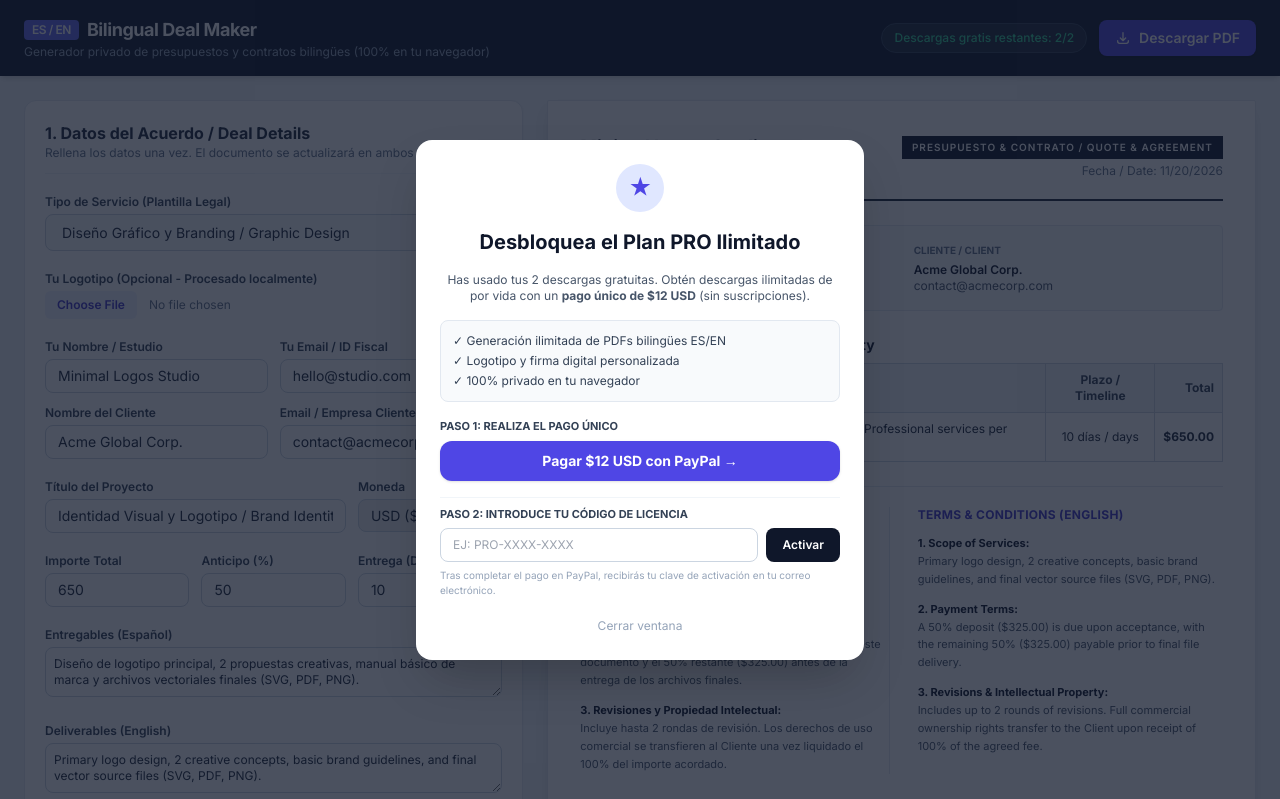
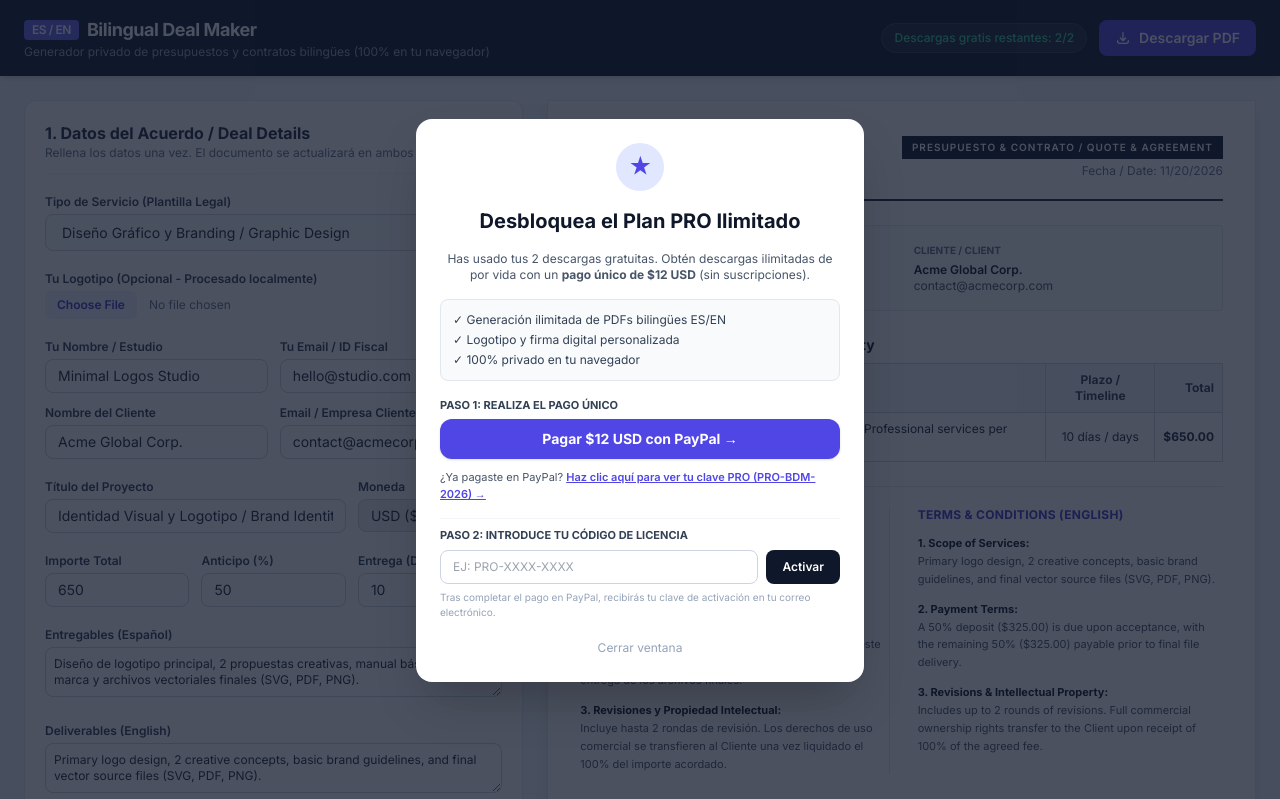
Before and after one commit to cryptolabservice-wq/bilingual-dealmaker., a plain HTML site: page index.html in a window 1280 px wide. Both pictures are taken after a click on the button "Descargas gratis restantes: 2/2". Shown: the top 799 px of the page. Drawn offline with nearby package versions, Linux system fonts and the light colour scheme.

Commit message:
Update index.html

```diff
--- a/index.html
+++ b/index.html
@@ -281,7 +281,13 @@
         <p class="text-[11px] font-bold text-slate-700 uppercase">Paso 1: Realiza el pago único</p>
         <a href="https://www.paypal.com/cgi-bin/webscr?cmd=_xclick&business=camillefortuna2036%40gmail.com&item_name=Bilingual+Deal+Maker+PRO+Lifetime&amount=12.00&currency_code=USD" target="_blank" rel="noopener noreferrer" class="block w-full text-center bg-indigo-600 hover:bg-indigo-500 text-white text-sm font-bold py-2.5 rounded-xl shadow transition">
           Pagar $12 USD con PayPal →
-        </a>
+        </a>              <p class="text-[11px] text-slate-600 pt-1">
+                ¿Ya pagaste en PayPal?
+                <a href="https://bilingual-dealmaker.vercel.app/gracias.html" target="_blank" rel="noopener noreferrer" class="text-indigo-600 font-semibold underline hover:text-indigo-800">
+                  Haz clic aquí para ver tu clave PRO (PRO-BDM-2026) →
+                </a>
+              </p>
+
       </div>
 
       <!-- PASO 2: ACTIVACIÓN POR CLAVE -->
```
